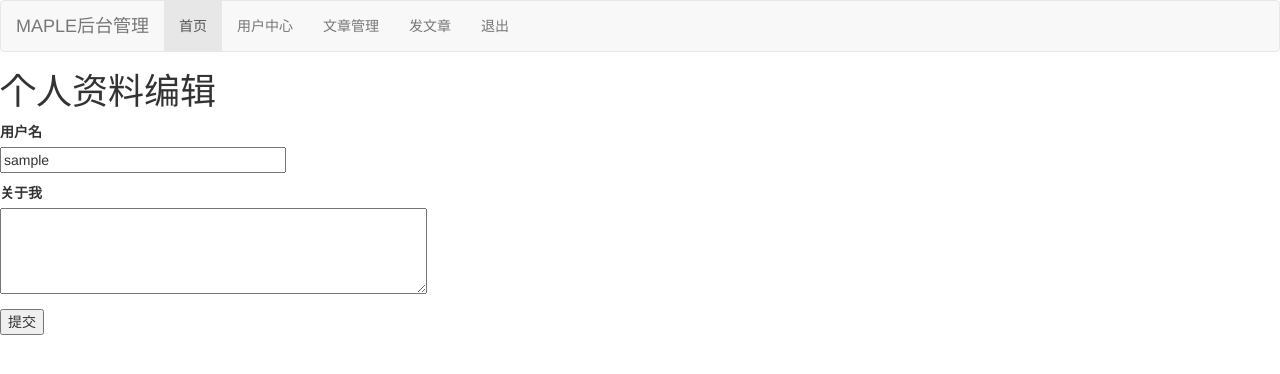
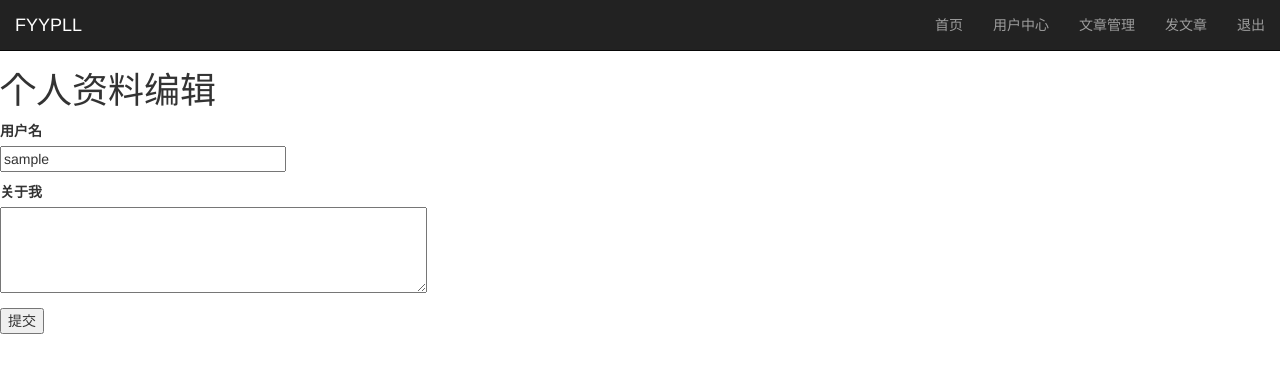
Before and after one commit to fyypll/flask-blog, a Flask app: page /edit_profile in a window 1280 px wide. Shown: the top 374 px of the page. Run offline with Flask 2, Linux system fonts and the light colour scheme; the visitor is signed in with stand-in values (Sample User, id 1); data comes from the database, SQL or seed files in the repository; some libraries are stand-ins or nearby versions.

Commit message:
更改导航栏样式

```diff
--- a/app/models.py
+++ b/app/models.py
@@ -48,9 +48,6 @@ class Post(db.Model):
     def __repr__(self):
         return '<Post {}>'.format(self.body)
 
-    # def get_post(self):
-    #     return 'post_id:{},post_body:{}'.format(self.id, self.body)
-
 
 # 用户加载
 @login.user_loader
--- a/app/templates/base.html
+++ b/app/templates/base.html
@@ -2,8 +2,8 @@
 <html>
 <head>
     <meta charset="UTF-8">
+    <script src="../static/bootstrap/js/jquery-3.2.1.min.js"></script>
     <link rel="stylesheet" href="../static/bootstrap/css/bootstrap.min.css">
-    <script src="../static/bootstrap/js/jquery-3.2.1.min.js"></script>
     <script src="../static/bootstrap/js/bootstrap.min.js"></script>
     {% if title %}
     <title>{{ title }} - 博客</title>
@@ -12,14 +12,39 @@
     {% endif %}
 </head>
 <body>
-<nav class="navbar navbar-default" role="navigation">
-    <div class="container-fluid">
+<!--<nav class="navbar navbar-default" role="navigation">-->
+<!--    <div class="container-fluid">-->
+<!--        <div class="navbar-header">-->
+<!--            <a class="navbar-brand" href="#">MAPLE后台管理</a>-->
+<!--        </div>-->
+<!--        <div>-->
+<!--            <ul class="nav navbar-nav">-->
+<!--                <li class="active"><a href="{{ url_for('index') }}">首页</a></li>-->
+<!--                {% if current_user.is_anonymous %}-->
+<!--                <li><a href="{{ url_for('login') }}">登录</a></li>-->
+<!--                {% else %}-->
+<!--                <li><a href="{{ url_for('user', username=current_user.username) }}">用户中心</a></li>-->
+<!--                <li><a href="{{ url_for('post_manager') }}">文章管理</a></li>-->
+<!--                <li><a href="{{ url_for('send_post') }}">发文章</a></li>-->
+<!--                <li><a href="{{ url_for('logout') }}">退出</a></li>-->
+<!--                {% endif %}-->
+<!--            </ul>-->
+<!--        </div>-->
+<!--    </div>-->
+<!--</nav>-->
+<div class="navbar navbar-default navbar-inverse navbar-static-top">
+    <button class="navbar-toggle" data-toggle="collapse" data-target="#navId">
+        <span class="icon-bar"></span>
+        <span class="icon-bar"></span>
+        <span class="icon-bar"></span>
+    </button>
+
     <div class="navbar-header">
-            <a class="navbar-brand" href="#">MAPLE后台管理</a>
+        <a href="index.html" class="navbar-brand">FYYPLL</a>
     </div>
-        <div>
-            <ul class="nav navbar-nav">
-                <li class="active"><a href="{{ url_for('index') }}">首页</a></li>
+    <div id="navId" class="collapse navbar-collapse">
+        <ul class="nav navbar-nav navbar-right" style="margin-right: 0px">
+            <li><a href="{{ url_for('index') }}">首页</a></li>
             {% if current_user.is_anonymous %}
             <li><a href="{{ url_for('login') }}">登录</a></li>
             {% else %}
@@ -30,8 +55,8 @@
             {% endif %}
         </ul>
     </div>
+
 </div>
-</nav>
 
 {% with messages = get_flashed_messages() %}
 {% if messages %}
@@ -44,5 +69,19 @@
 {% endwith %}
 
 {% block content %} {% endblock %}
+
+<script>
+    $(document).ready(function () {
+        // // 导航栏点击激活效果切换失效，原因未知
+        // $(function () {
+        //     $(".navbar-nav li").click(function () {
+        //         // 添加当前元素的样式
+        //         $(this).addClass('active')
+        //         // 删除其他兄弟元素的样式
+        //         $(this).siblings('li').removeClass('active')
+        //     })
+        // })
+    })
+</script>
 </body>
 </html>
```
Lines whose indentation alone changed are shown as unchanged.
